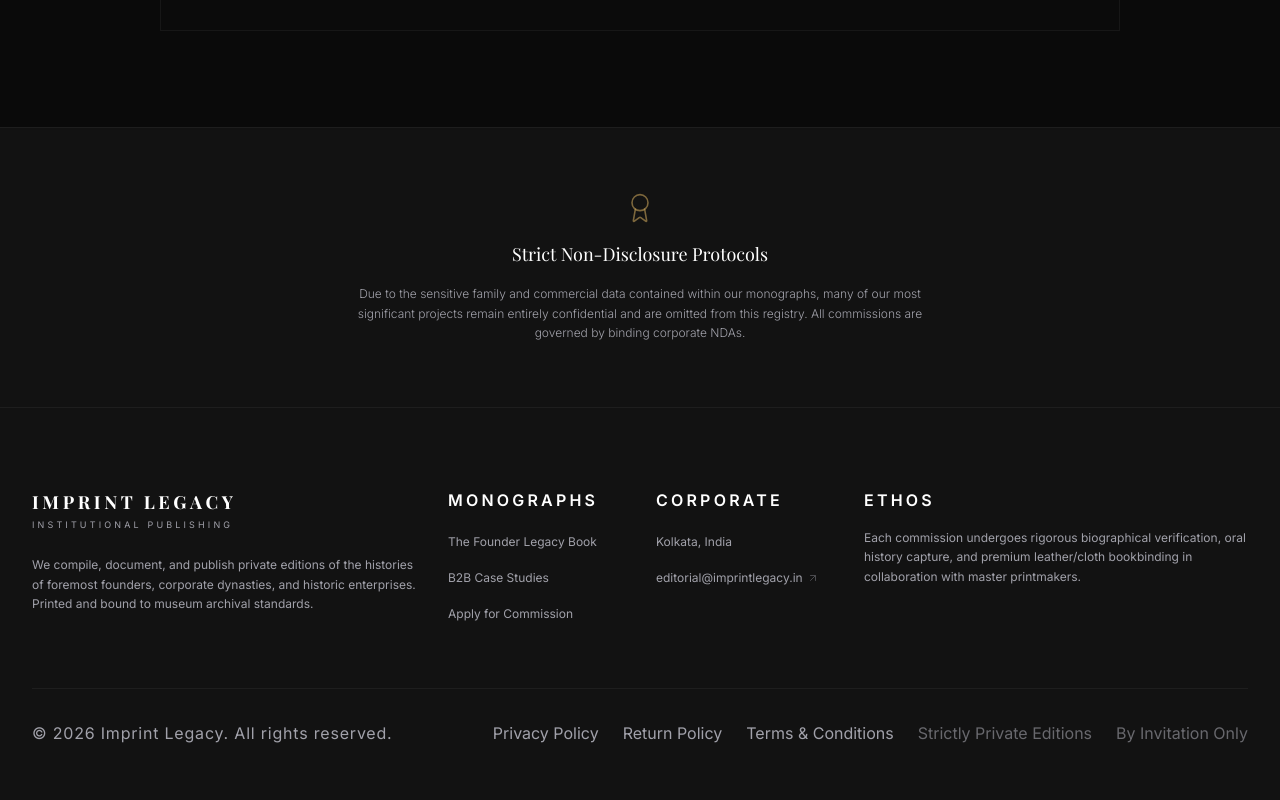
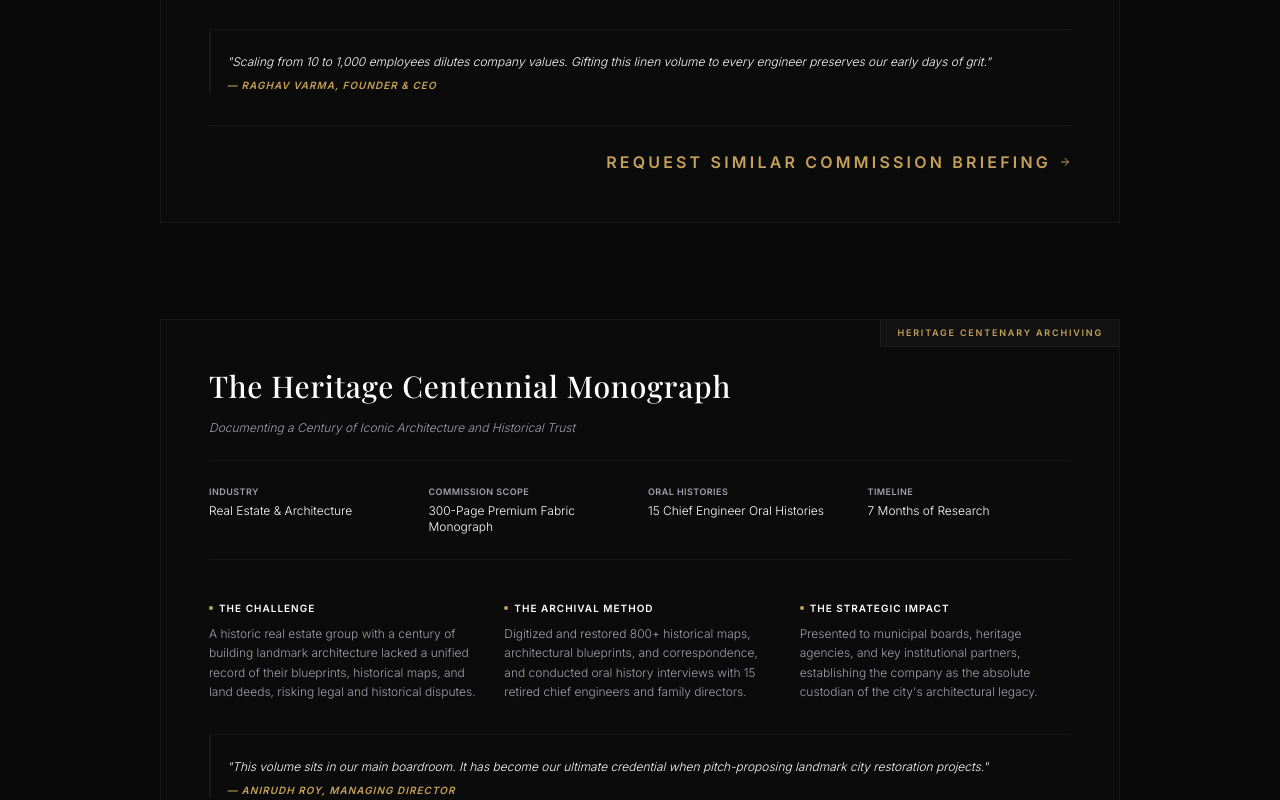
Before and after one commit to webgurdians/Imprint-Legacy, a Next.js app: page /case-studies in a window 1280 px wide. Shown: the part 1780-2580 px from the top of the page. Built offline with nearby package versions, Linux system fonts and the light colour scheme; no server answers; a web font is replaced by a local one.

Commit message:
brand: add named leadership team, scannability bolding, and full case studies page content

```diff
--- a/app/case-studies/page.tsx
+++ b/app/case-studies/page.tsx
@@ -20,7 +20,7 @@ const caseStudiesJsonLd = {
     {
       "@type": "ItemList",
       "name": "Imprint Legacy Monograph Case Studies",
-      "numberOfItems": 2,
+      "numberOfItems": 3,
       "itemListElement": [
         {
           "@type": "ListItem",
@@ -65,6 +65,28 @@ const caseStudiesJsonLd = {
               }
             }
           }
+        },
+        {
+          "@type": "ListItem",
+          "position": 3,
+          "item": {
+            "@type": "Article",
+            "headline": "The Heritage Centennial Monograph",
+            "alternativeHeadline": "Documenting a Century of Iconic Architecture and Historical Trust",
+            "description": "Digitizing 800+ legacy blueprints, maps, and land deeds while recording 15 chief engineer interviews for a public heritage archive.",
+            "author": {
+              "@type": "Organization",
+              "name": "Imprint Legacy"
+            },
+            "publisher": {
+              "@type": "Organization",
+              "name": "Imprint Legacy",
+              "logo": {
+                "@type": "ImageObject",
+                "url": "https://imprintlegacy.in/logo.png"
+              }
+            }
+          }
         }
       ]
     }
@@ -90,6 +112,10 @@ export default function CaseStudies() {
         "We deployed a dedicated archival team of two business biographers and one corporate archivist. Over nine months, we conducted 42 comprehensive interviews, digitized 1,200 physical letters, blueprints, and archival ledgers, and curated a master leather-bound monograph.",
       impact:
         "The resulting book is now required reading for all incoming family board members and executive leaders. It successfully resolved a critical governance debate by codifying the founder's original partnership ethos.",
+      quote: {
+        text: "We had ninety years of records in metal trunks, but no unified story. Imprint Legacy didn't just digitize documents; they gave us our constitution.",
+        author: "Vijay Singhania, Chairman",
+      },
     },
     {
       id: "cs-2",
@@ -108,6 +134,32 @@ export default function CaseStudies() {
         "We focused on the founder's early years: the three near-death experiences of the company, the original codebase pivot in 2012, and early team photographs. The narrative was designed with a modern typography aesthetic and high-resolution tech archives.",
       impact:
         "A physical copy is presented to every key customer account and partner, boosting brand equity. Additionally, a softcover internal edition is given to every engineer upon hiring, maintaining high cultural integrity across global hubs.",
+      quote: {
+        text: "Scaling from 10 to 1,000 employees dilutes company values. Gifting this linen volume to every engineer preserves our early days of grit.",
+        author: "Raghav Varma, Founder & CEO",
+      },
+    },
+    {
+      id: "cs-3",
+      tag: "Heritage Centenary Archiving",
+      title: "The Heritage Centennial Monograph",
+      subtitle: "Documenting a Century of Iconic Architecture and Historical Trust",
+      meta: {
+        industry: "Real Estate & Architecture",
+        scope: "300-Page Premium Fabric Monograph",
+        interviews: "15 Chief Engineer Oral Histories",
+        timeline: "7 Months of Research",
+      },
+      challenge:
+        "A historic real estate group with a century of building landmark architecture lacked a unified record of their blueprints, historical maps, and land deeds, risking legal and historical disputes.",
+      solution:
+        "Digitized and restored 800+ historical maps, architectural blueprints, and correspondence, and conducted oral history interviews with 15 retired chief engineers and family directors.",
+      impact:
+        "Presented to municipal boards, heritage agencies, and key institutional partners, establishing the company as the absolute custodian of the city's architectural legacy.",
+      quote: {
+        text: "This volume sits in our main boardroom. It has become our ultimate credential when pitch-proposing landmark city restoration projects.",
+        author: "Anirudh Roy, Managing Director",
+      },
     },
   ];
 
@@ -226,6 +278,14 @@ export default function CaseStudies() {
                 </div>
               </div>
 
+              {/* Quote Block */}
+              {cs.quote && (
+                <div className="mt-8 pt-6 border-t border-white/5 text-left pl-4 border-l-2 border-accent/40 italic font-sans font-light text-muted">
+                  <p className="text-xs text-white">"{cs.quote.text}"</p>
+                  <span className="text-[10px] uppercase tracking-widest text-accent font-semibold block mt-2">— {cs.quote.author}</span>
+                </div>
+              )}
+
               {/* Call to Action */}
               <div className="mt-8 pt-6 border-t border-white/5 flex justify-end">
                 <Link
--- a/app/page.tsx
+++ b/app/page.tsx
@@ -338,7 +338,7 @@ export default function Home() {
             "Your company history is more than a marketing asset. It is the definitive constitution of your corporate longevity."
           </p>
           <div className="flex flex-col items-center gap-y-2">
-            <span className="text-2xs uppercase tracking-[0.25em] text-accent">Creative Director, Imprint Legacy</span>
+            <span className="text-2xs uppercase tracking-[0.25em] text-accent">Bijoy Sen, Creative Director</span>
             <div className="h-[1px] w-12 bg-accent/40 my-3" />
             <Link
               href="/apply"
```
Also changed, not shown: app/founder-book/page.tsx (+108 -10 lines).
